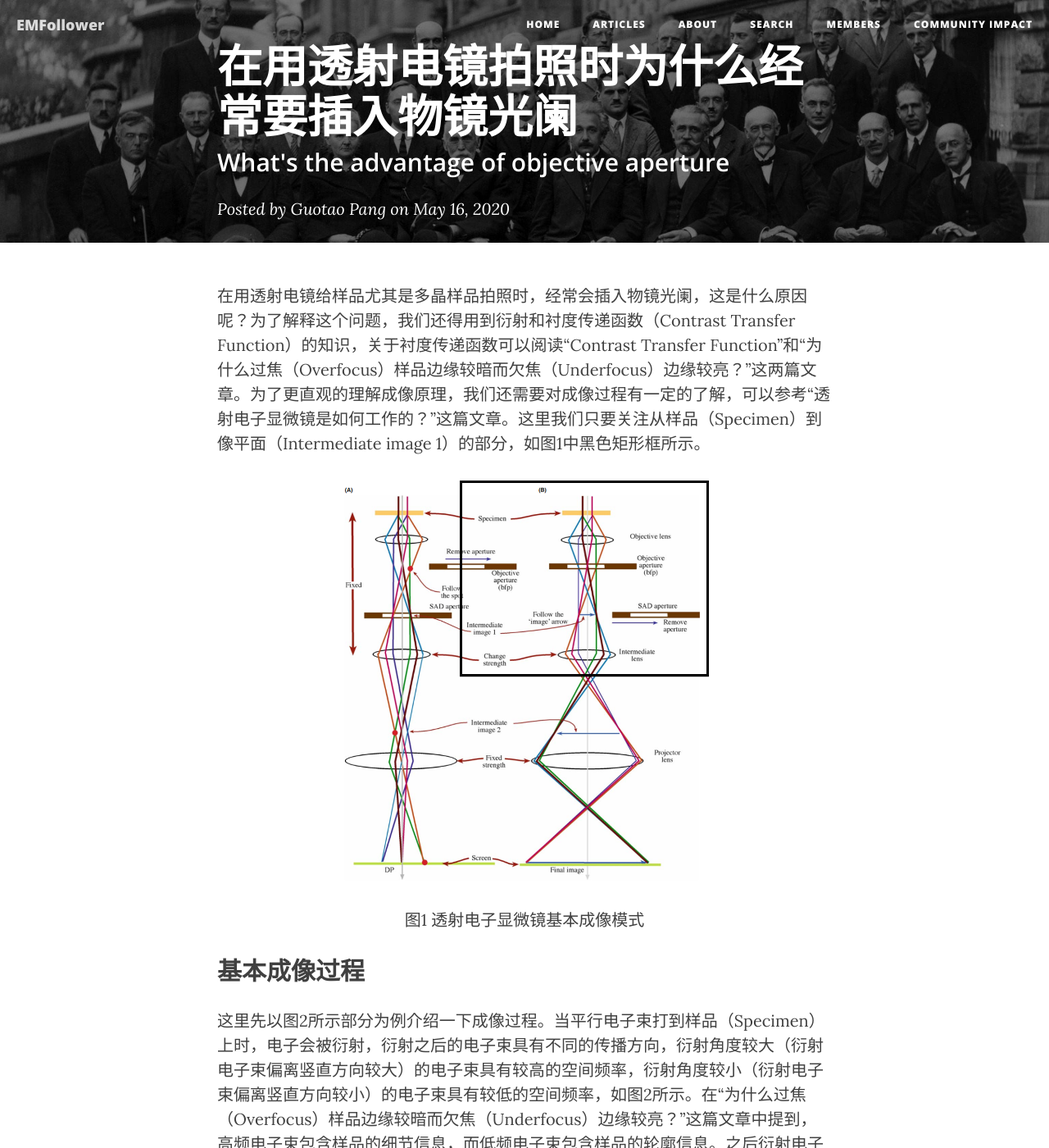
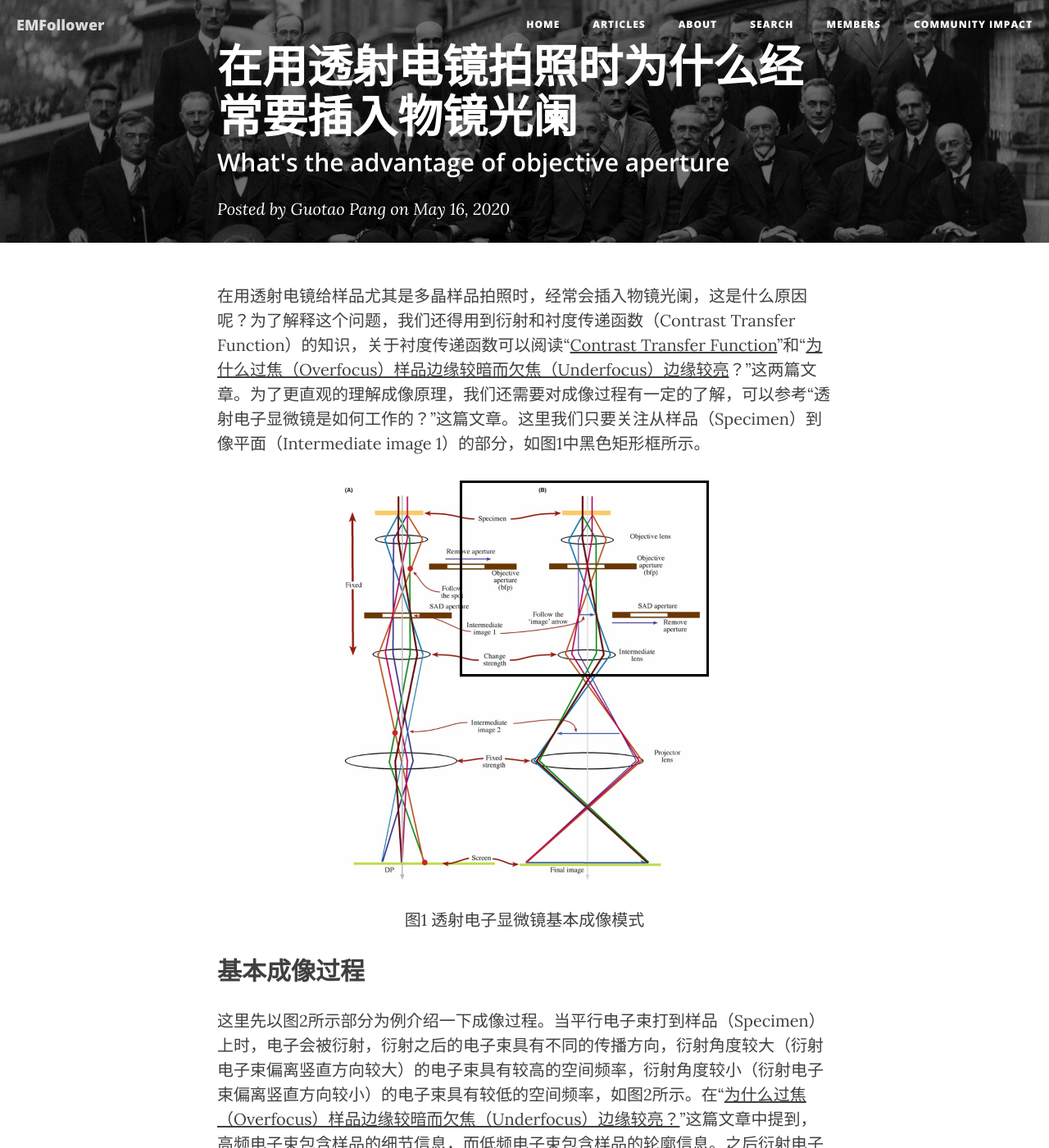
Before and after one commit to EMFollower/EMFollower, a Jekyll site: the page built from _posts/2020-05-16-6-在用透射电镜拍照时为什么经常要插入物镜光阑.md, in a window 1280 px wide and 1400 px high. Shown: the whole window at 82% size. Built offline with Jekyll 4.4.1, drawn with Linux system fonts in a browser that asks for light colours; nearby versions of some CDN libraries; comment, search, counter and statistics services are not loaded; some of the changed lines change nothing that is shown; some of the changed text lies outside the part shown.

Commit message:
Update 2020-05-16-6-在用透射电镜拍照时为什么经常要插入物镜光阑.md

```diff
--- a/_posts/2020-05-16-6-在用透射电镜拍照时为什么经常要插入物镜光阑.md
+++ b/_posts/2020-05-16-6-在用透射电镜拍照时为什么经常要插入物镜光阑.md
@@ -10,7 +10,7 @@ category:  articles
 <!-- Start Writing Below in Markdown -->
 
 
-在用透射电镜给样品尤其是多晶样品拍照时，经常会插入物镜光阑，这是什么原因呢？为了解释这个问题，我们还得用到衍射和衬度传递函数（Contrast Transfer Function）的知识，关于衬度传递函数可以阅读“Contrast Transfer Function”和“为什么过焦（Overfocus）样品边缘较暗而欠焦（Underfocus）边缘较亮？”这两篇文章。为了更直观的理解成像原理，我们还需要对成像过程有一定的了解，可以参考“透射电子显微镜是如何工作的？”这篇文章。这里我们只要关注从样品（Specimen）到像平面（Intermediate image 1）的部分，如图1中黑色矩形框所示。
+在用透射电镜给样品尤其是多晶样品拍照时，经常会插入物镜光阑，这是什么原因呢？为了解释这个问题，我们还得用到衍射和衬度传递函数（Contrast Transfer Function）的知识，关于衬度传递函数可以阅读“[Contrast Transfer Function](https://emfollower.github.io/EMFollower/articles/2020/05/16/3-Contrast-Transfer-Function/)”和“[为什么过焦（Overfocus）样品边缘较暗而欠焦（Underfocus）边缘较亮](https://emfollower.github.io/EMFollower/articles/2020/05/16/4-%E4%B8%BA%E4%BB%80%E4%B9%88%E8%BF%87%E7%84%A6(overfocus)%E8%BE%B9%E7%BC%98%E8%BE%83%E6%9A%97%E8%80%8C%E6%AC%A0%E7%84%A6(underfocus)%E8%BE%B9%E7%BC%98%E8%BE%83%E4%BA%AE/)？”这两篇文章。为了更直观的理解成像原理，我们还需要对成像过程有一定的了解，可以参考“透射电子显微镜是如何工作的？”这篇文章。这里我们只要关注从样品（Specimen）到像平面（Intermediate image 1）的部分，如图1中黑色矩形框所示。
 
 <p align="center">
   <img src="https://emfollower.github.io/EMFollower/img/6-Objective_aperture/1.PNG" width="60%">
@@ -19,7 +19,7 @@ category:  articles
 
 ## 基本成像过程
 
-这里先以图2所示部分为例介绍一下成像过程。当平行电子束打到样品（Specimen）上时，电子会被衍射，衍射之后的电子束具有不同的传播方向，衍射角度较大（衍射电子束偏离竖直方向较大）的电子束具有较高的空间频率，衍射角度较小（衍射电子束偏离竖直方向较小）的电子束具有较低的空间频率，如图2所示。在“为什么过焦（Overfocus）样品边缘较暗而欠焦（Underfocus）边缘较亮？”这篇文章中提到，高频电子束包含样品的细节信息，而低频电子束包含样品的轮廓信息。之后衍射电子束会被一个物镜收集然后会聚在后焦面（Back Focal Plane， bpf），也就是图中物镜光阑（Objective Aperture）的位置。由高频电子束会聚而成的为高频衍射斑，由低频电子束会聚而成的为低频衍射斑，如图2所示。然后衍射光继续传播在像平面（图中Intermediate image 1）还原为样品的像。再往下的中间透镜（Intermediate Lens）主要是用于将像平面上的像投影到探测器上。
+这里先以图2所示部分为例介绍一下成像过程。当平行电子束打到样品（Specimen）上时，电子会被衍射，衍射之后的电子束具有不同的传播方向，衍射角度较大（衍射电子束偏离竖直方向较大）的电子束具有较高的空间频率，衍射角度较小（衍射电子束偏离竖直方向较小）的电子束具有较低的空间频率，如图2所示。在“[为什么过焦（Overfocus）样品边缘较暗而欠焦（Underfocus）边缘较亮？](https://emfollower.github.io/EMFollower/articles/2020/05/16/4-%E4%B8%BA%E4%BB%80%E4%B9%88%E8%BF%87%E7%84%A6(overfocus)%E8%BE%B9%E7%BC%98%E8%BE%83%E6%9A%97%E8%80%8C%E6%AC%A0%E7%84%A6(underfocus)%E8%BE%B9%E7%BC%98%E8%BE%83%E4%BA%AE/)”这篇文章中提到，高频电子束包含样品的细节信息，而低频电子束包含样品的轮廓信息。之后衍射电子束会被一个物镜收集然后会聚在后焦面（Back Focal Plane， bpf），也就是图中物镜光阑（Objective Aperture）的位置。由高频电子束会聚而成的为高频衍射斑，由低频电子束会聚而成的为低频衍射斑，如图2所示。然后衍射光继续传播在像平面（图中Intermediate image 1）还原为样品的像。再往下的中间透镜（Intermediate Lens）主要是用于将像平面上的像投影到探测器上。
 
 <p align="center">
   <img src="https://emfollower.github.io/EMFollower/img/6-Objective_aperture/2.PNG" width="60%">
```
